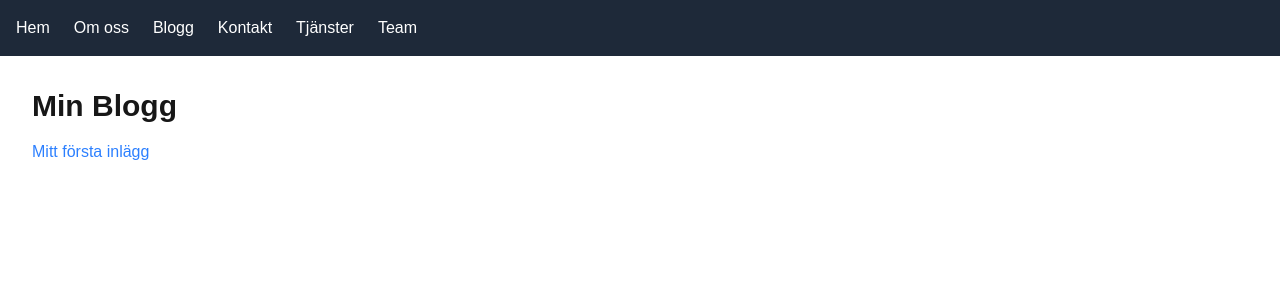
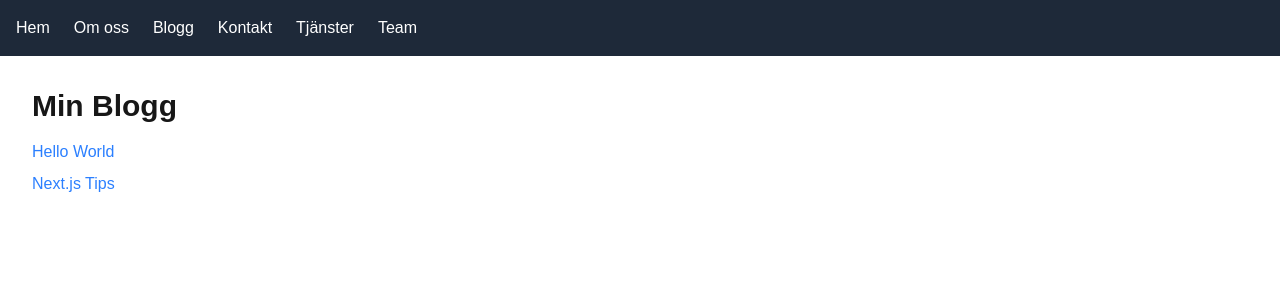
Before and after one commit to ilyafredriksson/nextjs-kurs, a Next.js app: page /blog in a window 1280 px wide. Shown: the top 300 px of the page. Built offline with nearby package versions, Linux system fonts and the light colour scheme.

Commit message:
[slug] page.js uppdate

```diff
--- a/app/about/page.js
+++ b/app/about/page.js
@@ -1,14 +1,10 @@
-export default function BlogPage() {
+export default function AboutPage() {
   return (
-    <div className="p-8">
-      <h1 className="text-3xl font-bold mb-4">Min Blogg</h1>
-      <ul>
-        <li>
-          <a href="/blog/first-post" className="text-blue-500 hover:underline">
-            Mitt första inlägg
-          </a>
-        </li>
-      </ul>
-    </div>
+    <main className="p-8">
+      <h1 className="text-3xl font-bold mb-4">Om oss</h1>
+      <p className="text-gray-700">
+        Jag heter Ilya Fredriksson och detta är en enkel Next.js-applikation som jag har byggt som en del av min inlärningsresa inom webbutveckling. Applikationen demonstrerar grundläggande funktioner i Next.js, inklusive routing, komponenter och state-hantering med React.
+      </p>
+    </main>
   )
 }
--- a/app/blog/[slug]/page.js
+++ b/app/blog/[slug]/page.js
@@ -1,10 +1,20 @@
 export default function BlogPost({ params }) {
+  const posts = [
+    { id: 1, slug: 'hello-world', title: 'Hello World' },
+    { id: 2, slug: 'nextjs-tips', title: 'Next.js Tips' },
+  ]
+
+  // Hitta posten som matchar slug
+  const post = posts.find((p) => p.slug === params.slug)
+
   return (
     <article className="p-8">
       <h1 className="text-3xl font-bold mb-4">
-        Blogg: {params.slug}
+        {post ? post.title : 'Post hittades inte'}
       </h1>
-      <p>Detta är ett dynamiskt blogginlägg!</p>
+      <p className="text-gray-700">
+        {post ? `Detta är blogginlägget: ${post.title}` : 'Denna post finns inte.'}
+      </p>
     </article>
   )
 }
--- a/app/blog/page.js
+++ b/app/blog/page.js
@@ -1,13 +1,22 @@
+import Link from 'next/link'
+
 export default function BlogPage() {
+  const posts = [
+    { id: 1, slug: 'hello-world', title: 'Hello World' },
+    { id: 2, slug: 'nextjs-tips', title: 'Next.js Tips' },
+  ]
+
   return (
     <div className="p-8">
       <h1 className="text-3xl font-bold mb-4">Min Blogg</h1>
-      <ul>
-        <li>
-          <a href="/blog/first-post" className="text-blue-500 hover:underline">
-            Mitt första inlägg
-          </a>
-        </li>
+      <ul className="space-y-2">
+        {posts.map((post) => (
+          <li key={post.id}>
+            <Link href={`/blog/${post.slug}`} className="text-blue-500 hover:underline">
+              {post.title}
+            </Link>
+          </li>
+        ))}
       </ul>
     </div>
   )
```
